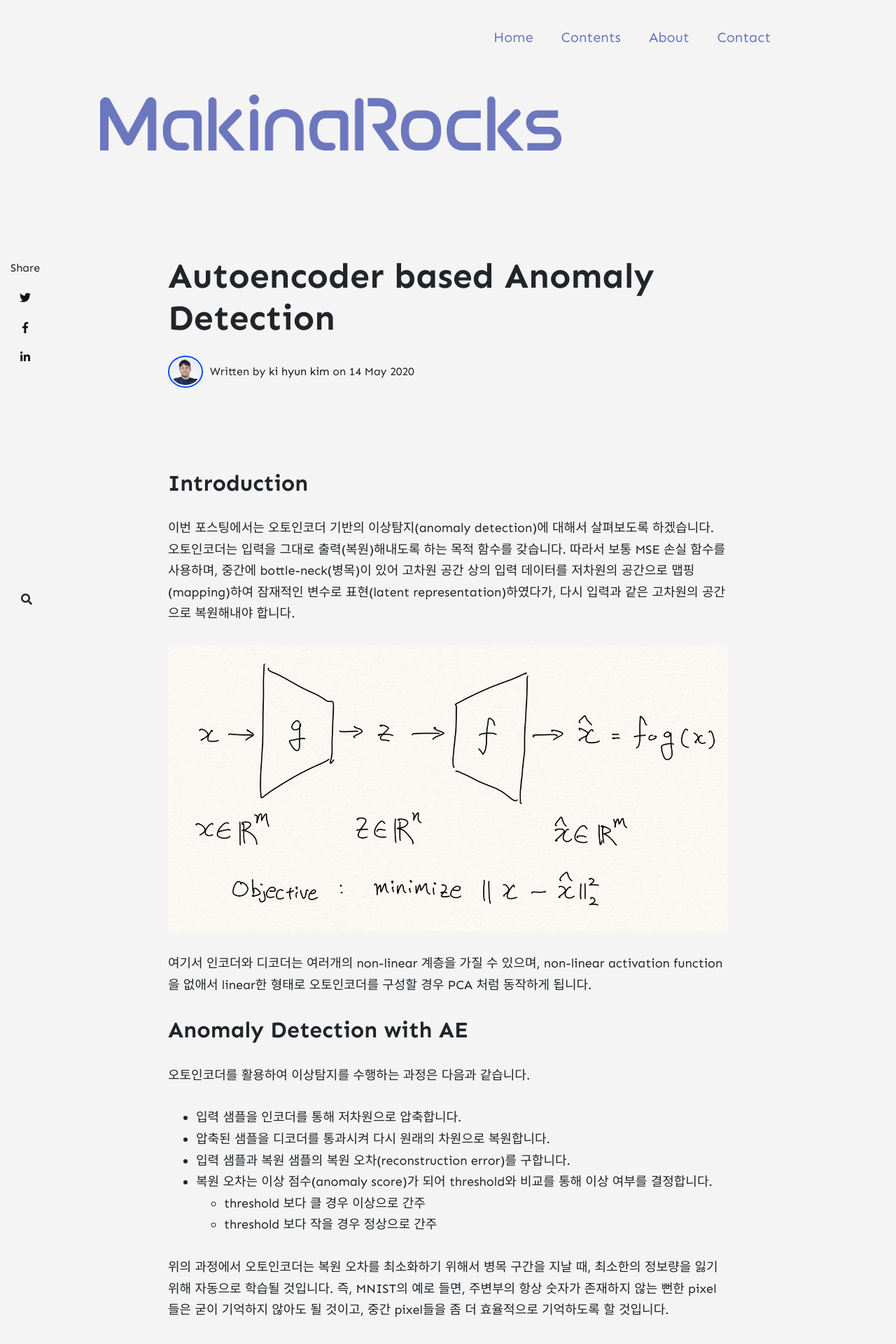
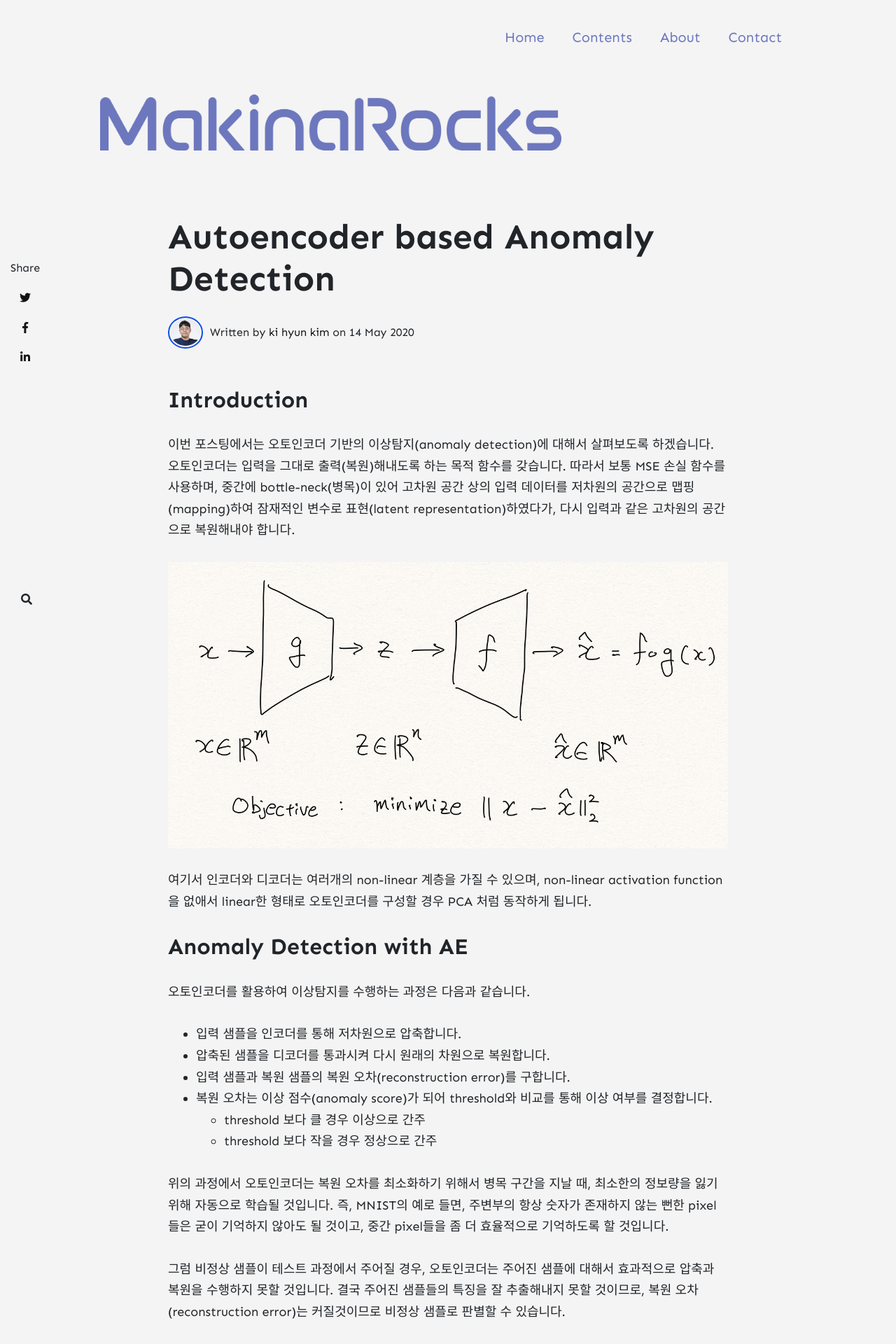
Before and after one commit to wowthemesnet/jekyll-theme-memoirs, a Jekyll site: the page built from _posts/2020-05-14-Autoencoder-based-anomaly-detection.md, in a window 1280 px wide. Shown: the top 1920 px of the page at 70% size. Built offline with Jekyll 4.4.1, drawn with Linux system fonts in a browser that asks for light colours; nearby versions of some CDN libraries; formulas are drawn with MathJax 3; comment, search, counter and statistics services are not loaded.

Commit message:
fix layout

```diff
--- a/_includes/article.html
+++ b/_includes/article.html
@@ -12,7 +12,7 @@
     </div>
     {% endif %}
 
-    <div style="height : 6.5em"></div>
+    <div style="height : 3em"></div>
     <!-- End Toc -->
     {{content}}
 </div>
--- a/_layouts/default.html
+++ b/_layouts/default.html
@@ -35,9 +35,12 @@
 {% endif %}
 
 {% capture layout %}{% if page.layout %}layout-{{ page.layout }}{% endif %}{% endcapture %}
+
 <body>
+<!-- Begin HEADER
+================================================== -->
     <div class="container">
-        <ul id="header-ul" style="list-style-type: none;margin: 0;padding-right: 1em;">
+        <ul id="header-ul">
             <li class="header-il"><a class="header-il-a" href="{{ site.baseurl }}/contact" >Contact</a></li>
             <li class="header-il"><a class="header-il-a" href="{{ site.baseurl }}/about">About</a></li>
             <li class="header-il"><a class="header-il-a" href="{{ site.baseurl }}/contents">Contents</a></li>
@@ -87,7 +90,7 @@
     </a>
 
     <!-- Black -->
-    <div style="height : 6.5em"></div>
+    <!-- <div style="height : 1em"></div> -->
 
     <!-- Site Tag
     ================================================== -->
--- a/_layouts/post.html
+++ b/_layouts/post.html
@@ -6,6 +6,7 @@ post_class: post-template
 ---
 
 <div class="entry-header">
+    <div style="height : 3em"></div>
     <!-- Post Title -->
     <h1 class="posttitle">{{ page.title }}</h1>
     <!-- Author & Date  Box -->
```
